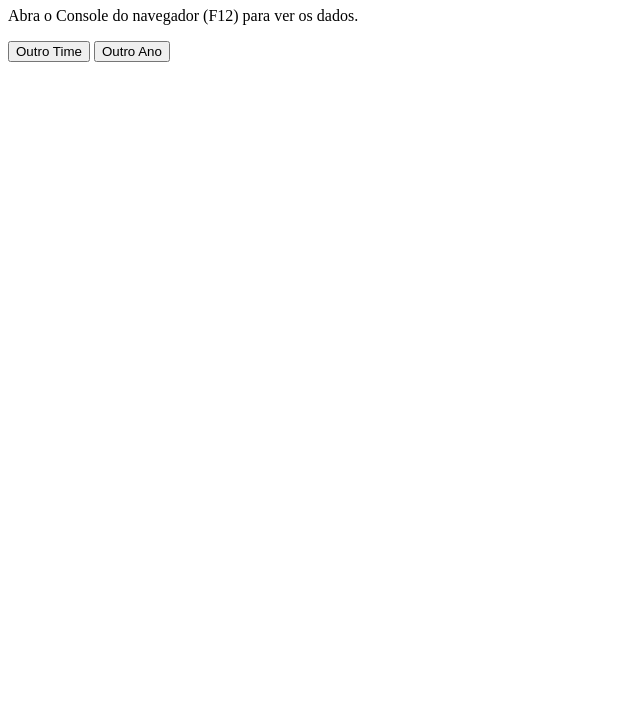
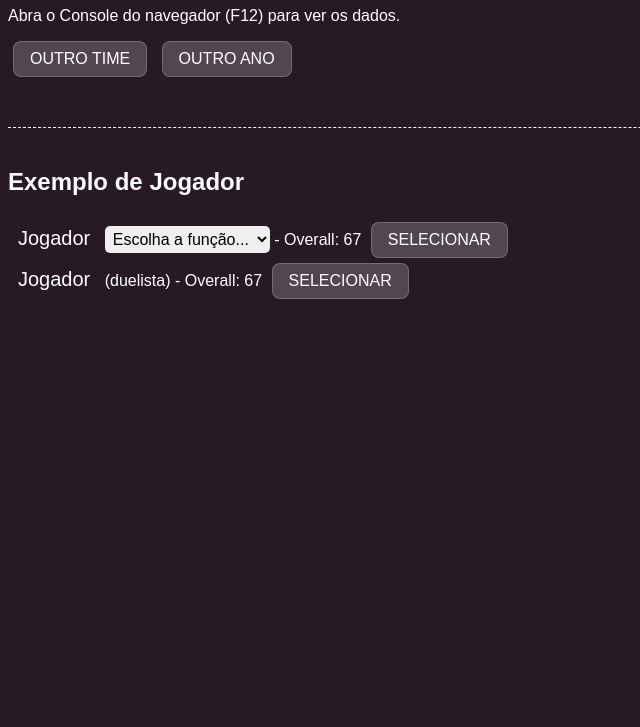
Before and after one commit to AngeloMatos08/MVP-PPII, a website: page public/index.html in a window 1280 px wide. Shown: the part 73-800 px from the top of the page, without its empty margins (0-640 px from the left). Drawn offline with Linux system fonts and the light colour scheme; no server answers.

Commit message:
feat: css inicial, pequenas alterações no draft.js e exemplificação no html

```diff
--- a/package.json
+++ b/package.json
@@ -13,6 +13,7 @@
     "cors": "^2.8.6",
     "dotenv": "^17.4.2",
     "express": "^5.2.1",
+    "granim": "^2.0.0",
     "mongoose": "^9.10.1"
   }
 }
--- a/public/assets/css/style.css
+++ b/public/assets/css/style.css
@@ -0,0 +1,44 @@
+:root {
+    --bg: #281A24;
+    --atk: #FF413A;
+    --def: #00FFC4;
+}
+
+body {
+    background-color: var(--bg);
+    color: white;
+    font-family: 'Poppins', sans-serif;
+    font-size: 1rem;
+}
+
+.btn-remake {
+    border: 1px solid rgba(255, 255, 255, 0.2);
+    text-transform: uppercase;
+    color: #fff;
+    background-color: rgba(255, 255, 255, 0.2);
+    margin: 0 5px;
+    padding: 8px 16px;
+    border-radius: 8px;
+    font-family: 'Poppins', sans-serif;
+    font-size: 1rem;
+
+}
+
+.btn-remake:hover {
+    background-color: rgba(255, 255, 255, 0.4);
+}
+
+.item-name {
+    align-items: left;
+    justify-content: space-between;
+    padding: 10px;
+    font-size: 1.25rem;
+}
+.select-role {
+    margin: 10px 0;
+    padding: 4px;
+    border-radius: 5px;
+    border: none;
+    font-size: 1rem;
+
+}
--- a/public/assets/js/draft.js
+++ b/public/assets/js/draft.js
@@ -112,7 +112,7 @@ function exibirJogadoresNaTela(jogadoresFiltrados) {
 
             // Dev2-> AngeloMatos08: Se o atleta tiver 2+ funções, cria o dropdown
             if (listaFuncoes.length > 1) {
-                htmlFuncoes = `<select id="${idUnicoSelect}">
+                htmlFuncoes = `<select class="select-role" id="${idUnicoSelect}">
                     <option value="" disabled selected>Escolha a função...</option>`;
                 listaFuncoes.forEach(funcao => {
                     htmlFuncoes += `<option value="${funcao}">${funcao}</option>`;
@@ -123,10 +123,10 @@ function exibirJogadoresNaTela(jogadoresFiltrados) {
             }
 
             itemJogador.innerHTML = `
-                <span><strong>${jogador.nome}</strong></span>
+                <span class="item-name">${jogador.nome}</span>
                 ${htmlFuncoes}
-                <span>- Overall: ${jogador.overall}</span>
-                <button onclick="prepararEscolha('${jogador.nome}', ${JSON.stringify(listaFuncoes).replace(/"/g, '&quot;')})">Selecionar</button>
+                <span class="item-overall">- Overall: ${jogador.overall}</span>
+                <button class="btn-remake" onclick="prepararEscolha('${jogador.nome}', ${JSON.stringify(listaFuncoes).replace(/"/g, '&quot;')})">Selecionar</button>
             `;
         }
 
--- a/public/index.html
+++ b/public/index.html
@@ -1,10 +1,14 @@
 <!DOCTYPE html>
 <html lang="pt-BR">
+
 <head>
     <meta charset="UTF-8">
     <meta name="viewport" content="width=device-width, initial-scale=1.0">
     <title>Teste - Draft Valorant</title>
+    <link rel="stylesheet" href="assets/css/style.css">
+
 </head>
+
 <body>
 
     <h1>Painel de Teste do Draft</h1>
@@ -13,10 +17,30 @@
     <!-- Dev2-> AngeloMatos08: Local onde os jogadores filtrados vão aparecer dinamicamente -->
     <div id="container-jogadores"></div>
     <div class="painel-controles">
-        <button id="btn-outro-time" onclick="rerollOutroTime()">Outro Time</button>
-        <button id="btn-outro-ano" onclick="rerollMesmoTimeOutroAno()">Outro Ano</button>
+        <button class="btn-remake" id="btn-outro-time" onclick="rerollOutroTime()">Outro Time</button>
+        <button class="btn-remake" id="btn-outro-ano" onclick="rerollMesmoTimeOutroAno()">Outro Ano</button>
     </div>
-    <!-- Chamada do arquivo JavaScript -->
+
+    <div style="margin-top: 50px; border-top: 1px dashed white; padding-top: 20px;">
+        <h2>Exemplo de Jogador</h2>
+    <span class="item-name">Jogador</span>
+    <select class="select-role">
+        <option value="" disabled selected>Escolha a função...</option>
+    </select>
+    <span class="item-overall">- Overall: 67</span>
+    <button class="btn-remake">Selecionar</button>
+    </div>
+
+    <div>
+        <span class="item-name">Jogador</span>
+        <span class="item-role">(duelista)</span>
+        <span class="item-overall">- Overall: 67</span>
+        <button class="btn-remake">Selecionar</button>
+    </div>
+    <!-- Chamada dos arquivos JavaScript -->
     <script src="assets/js/draft.js"></script>
+    <script src="assets/js/index.js"></script>
+
 </body>
+
 </html>
```
Also changed, not shown: public/assets/js/index.js (added), 1 other file.
